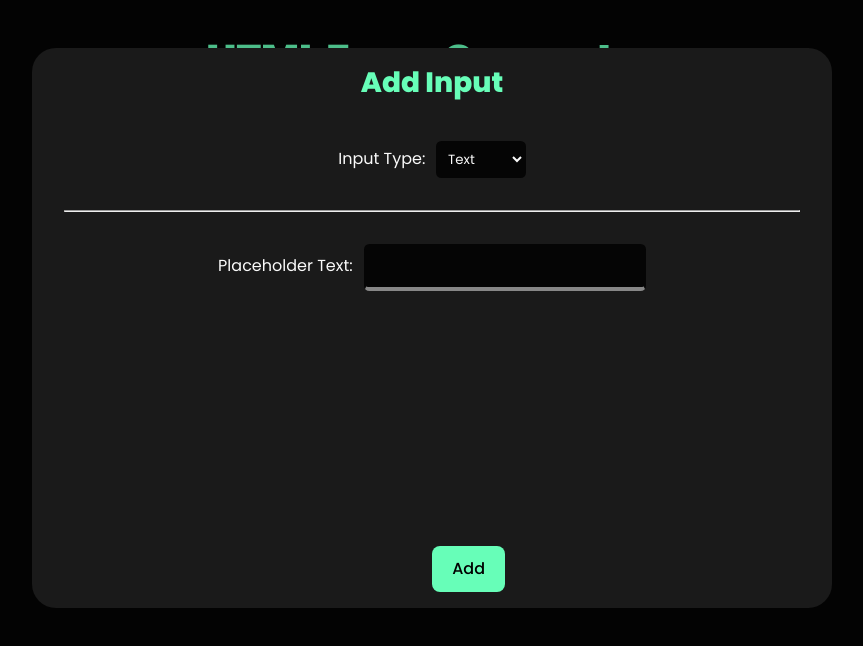
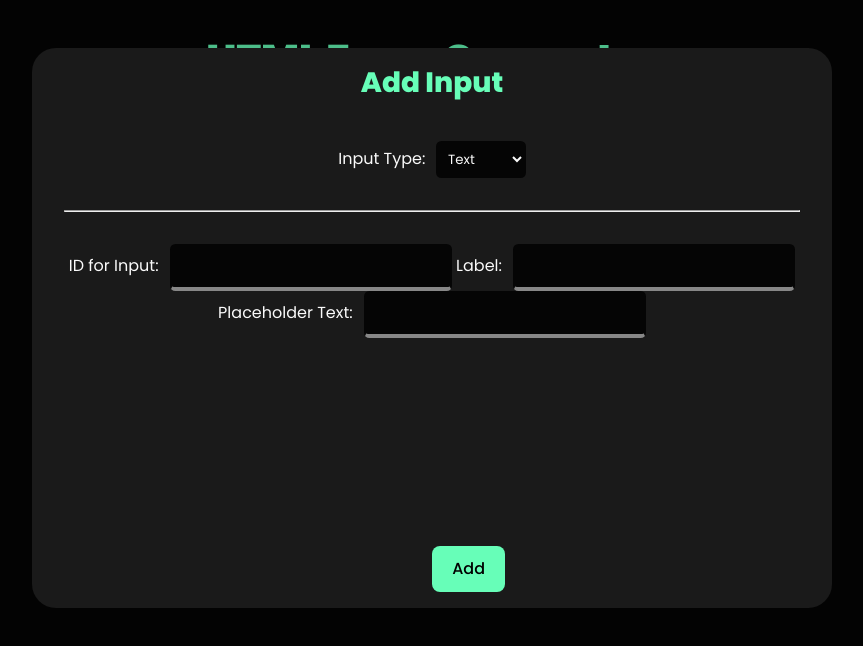
Before and after one commit to hazymaero/html-form-generator, a Svelte app: page / in a window 1280 px wide. Both pictures are taken after a click on the button "+ Add". Shown: the top 646 px of the page, without its empty margins (208-1071 px from the left). Built offline with nearby package versions, Linux system fonts and the light colour scheme.

Commit message:
create fields for text input

```diff
--- a/src/components/TextInputEditor.svelte
+++ b/src/components/TextInputEditor.svelte
@@ -1,8 +1,16 @@
 <script lang="ts">
     export let placeholderText: string = "";
+    export let id: string = "";
+    export let label: string = "";
 </script>
 
 <div>
+    <label for="idInput">ID for Input: </label>
+    <input bind:value={id} type="text" id="idInput" />
+
+    <label for="labelInput">Label: </label>
+    <input bind:value={label} type="text" id="labelInput" />
+
     <label for="placeholderInput">Placeholder Text: </label>
     <input bind:value={placeholderText} type="text" id="placeholderInput" />
 </div>
```
